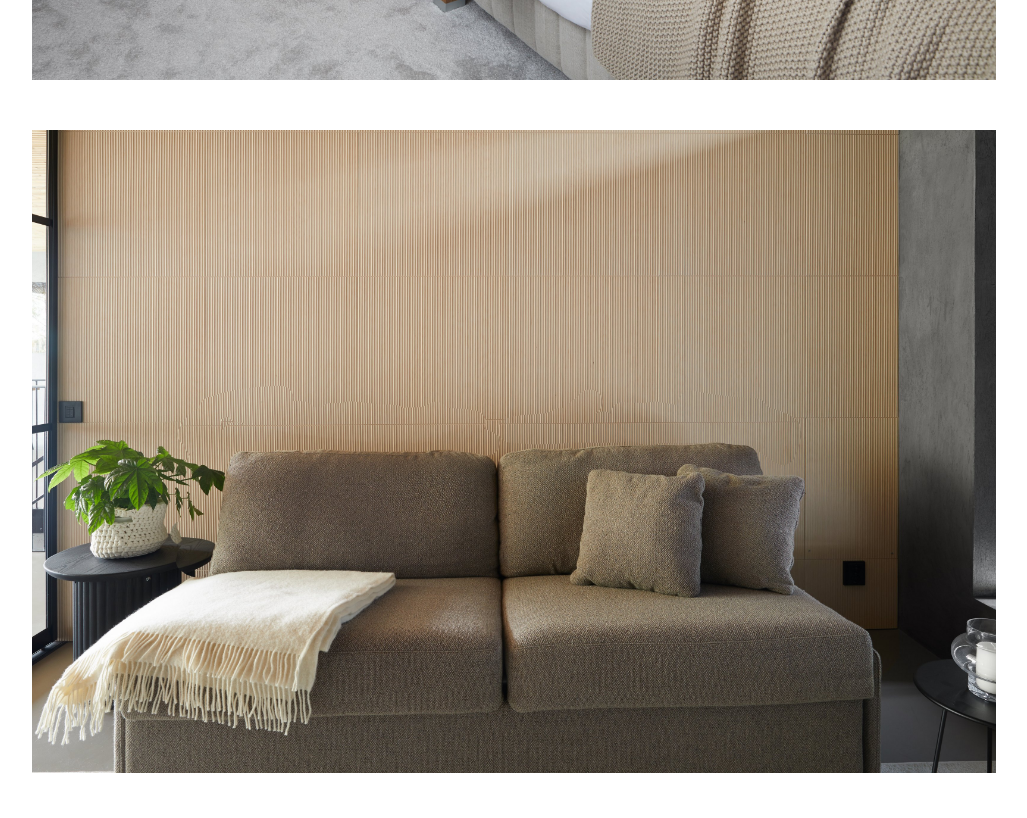
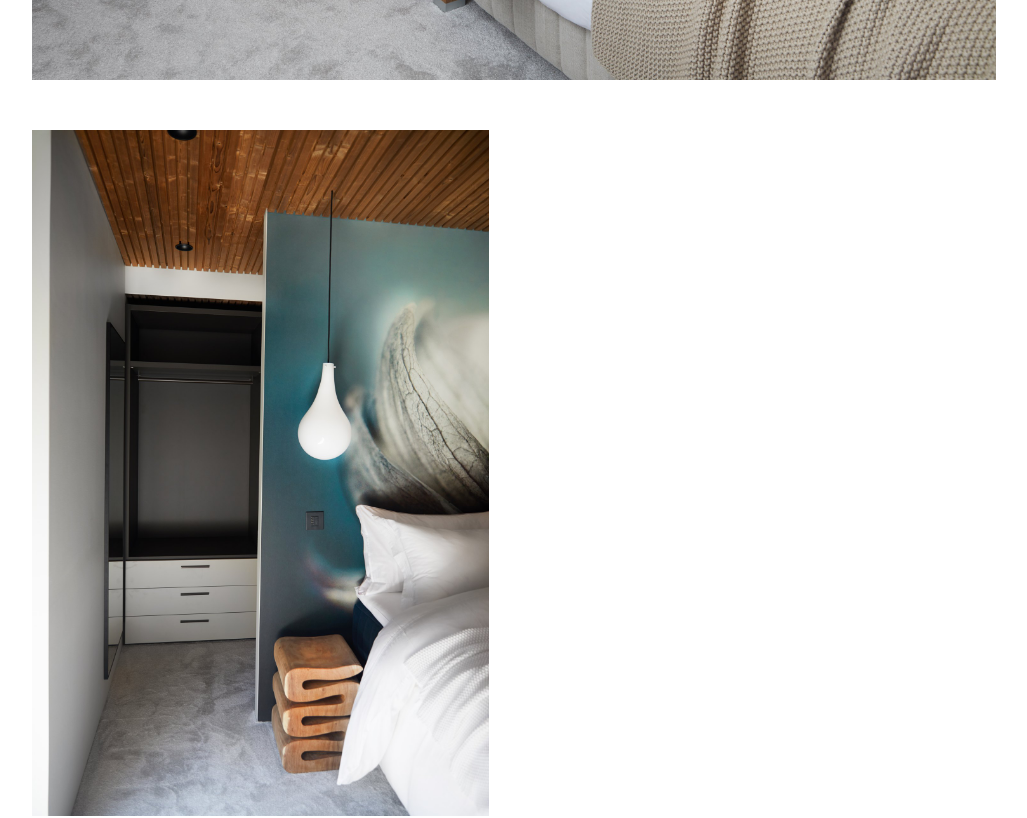
Before and after one commit to rinskinen/designl, a React (Create React App) app: page /portfolio in a window 1280 px wide. Shown: the part 10820-11638 px from the top of the page, without its empty margins (126-1153 px from the left). Built offline with nearby package versions, Linux system fonts and the light colour scheme.

Commit message:
Remove image from portfolio

```diff
--- a/src/components/PorfolioContent.tsx
+++ b/src/components/PorfolioContent.tsx
@@ -19,7 +19,6 @@ import image16 from '../images/TaloSensu53.jpg';
 import image17 from '../images/TaloSensu65.jpg';
 import image18 from '../images/TaloSensu67.jpg';
 import image19 from '../images/TaloSensu70.jpg';
-import image20 from '../images/TaloSensu74.jpg';
 import image21 from '../images/TaloSensu62.jpg';
 
 const StyledCard = styled.div`
@@ -133,7 +132,6 @@ export const PortfolioContent = ({ title, info }: Props) => {
           <StyledImage src={image18} alt="Talo Sensu" width="50%" />
         </StyledImageRow>
         <StyledImage src={image19} alt="Talo Sensu" width="100%" />
-        <StyledImage src={image20} alt="Talo Sensu" width="100%" />
         <StyledImageRow>
           <StyledImage src={image21} alt="Talo Sensu" width="50%" />
         </StyledImageRow>
```
